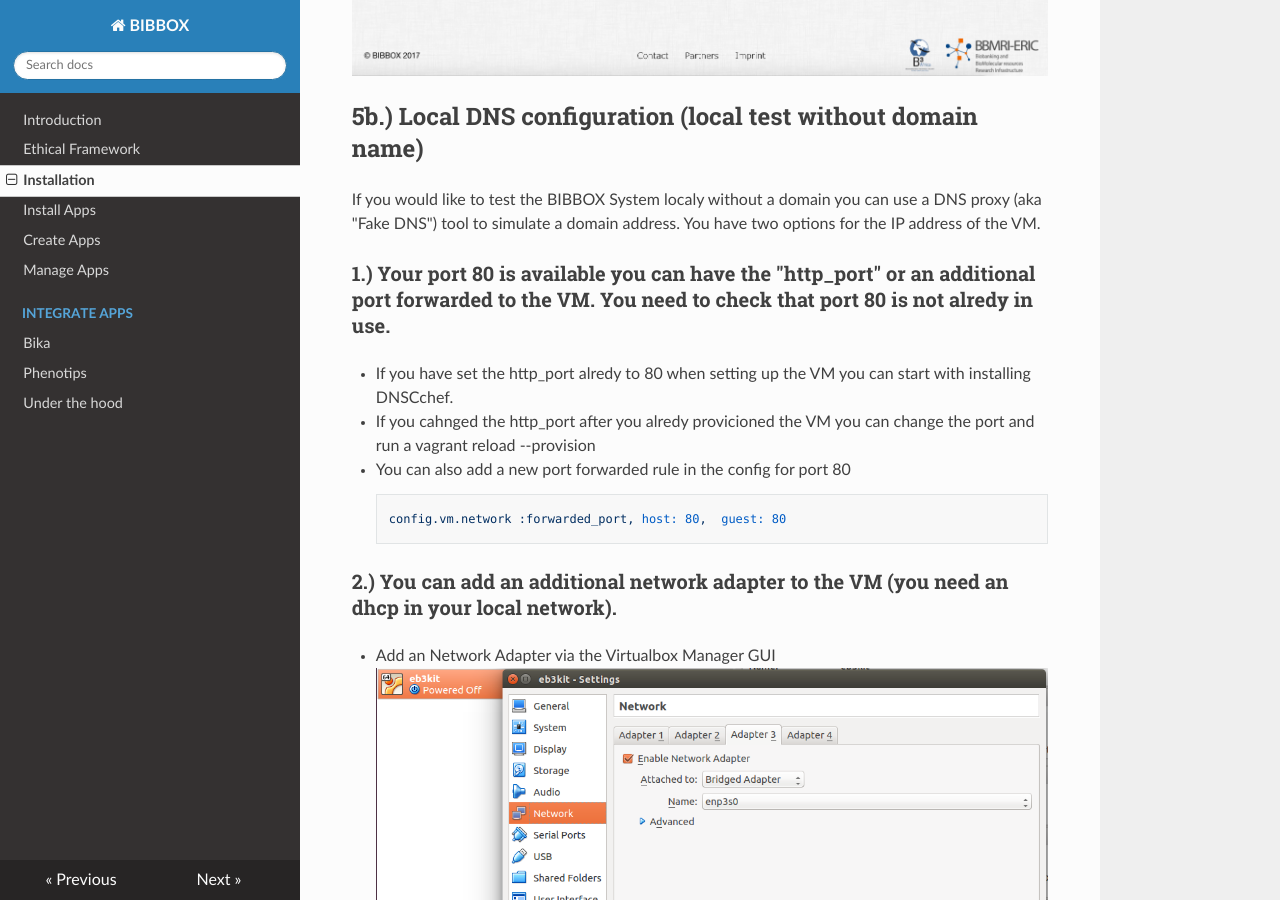
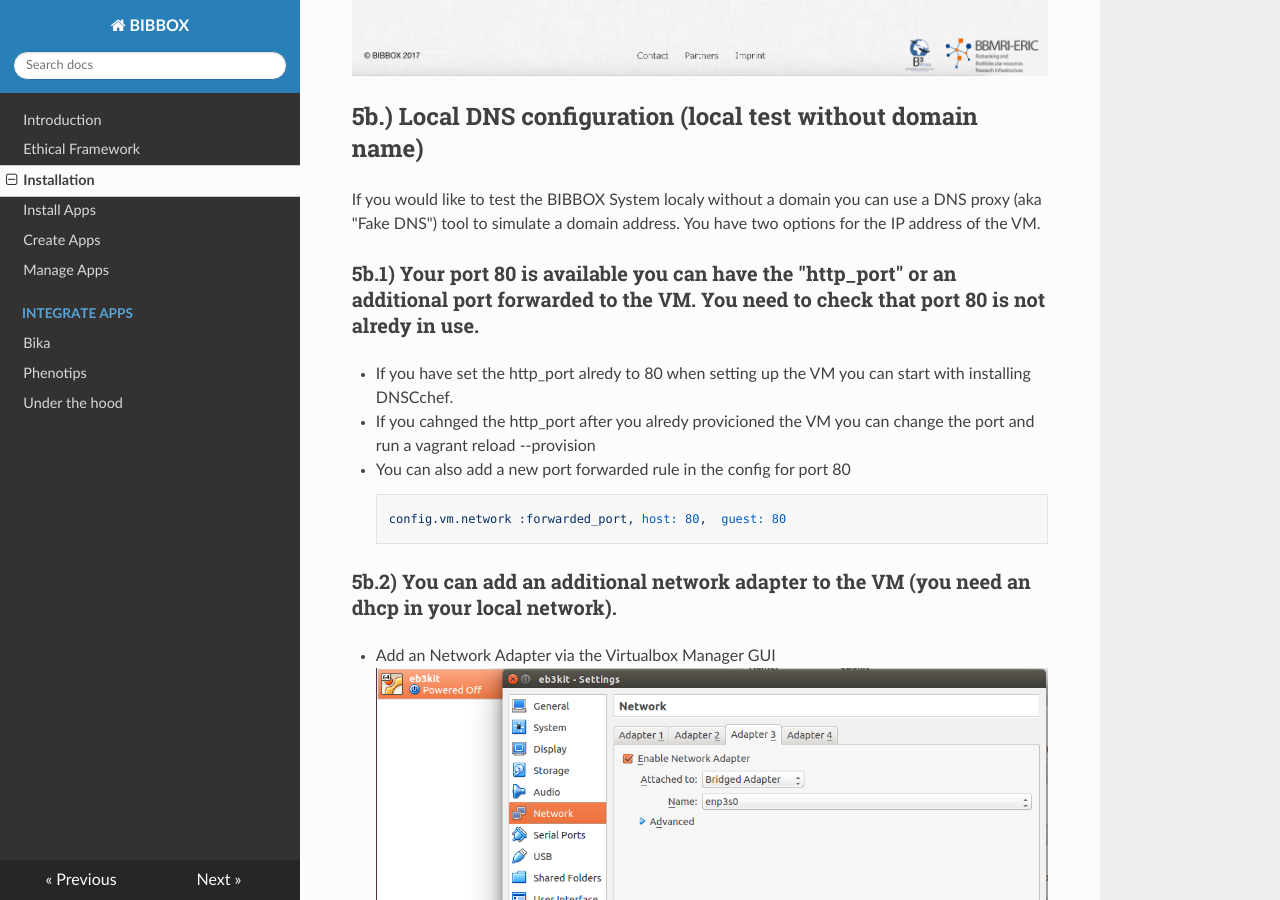
Before and after one commit to roxmer/bibbox-documentation, an MkDocs documentation site: the page built from docs/installation.md, in a window 1280 px wide and 900 px high, scrolled down 9695 px. Built offline with MkDocs 1.6.1, drawn with Linux system fonts in a browser that asks for light colours; nearby versions of some CDN libraries; old or Windows-style settings are respelled for this version of MkDocs; some of the changed text lies outside the part shown.

Commit message:
Update structure for better reading

```diff
--- a/docs/installation.md
+++ b/docs/installation.md
@@ -317,7 +317,7 @@ If your hosting provider offers you an administration panel for managing domains
 
 If you would like to test the BIBBOX System localy without a domain you can use a DNS proxy (aka "Fake DNS") tool to simulate a domain address. You have two options for the IP address of the VM.
 
-### 1.) Your port 80 is available you can have the "http_port" or an additional port forwarded to the VM. You need to check that port 80 is not alredy in use.
+### 5b.1) Your port 80 is available you can have the "http_port" or an additional port forwarded to the VM. You need to check that port 80 is not alredy in use.
 
 * If you have set the http_port alredy to 80 when setting up the VM you can start with installing DNSCchef.
 
@@ -327,7 +327,7 @@ If you would like to test the BIBBOX System localy without a domain you can use
 
         config.vm.network :forwarded_port, host: 80,  guest: 80
 
-### 2.) You can add an additional network adapter to the VM (you need an dhcp in your local network).
+### 5b.2) You can add an additional network adapter to the VM (you need an dhcp in your local network).
 
 * Add an Network Adapter via the Virtualbox Manager GUI
 ![alt text](images/installation/add-network-adapter-gui.png "Network Adapter in Virtualbox Manager GUI")
@@ -424,13 +424,13 @@ Start the VM again and login via SSH (vagrant ssh):
 
 * Add new Network Interface with vagrant (todo)
 
-### Install DNSCchef
+### 5b.3) Install DNSCchef
 * Download the DNSCchef tool <https://thesprawl.org/media/projects/dnschef-0.3.zip> (Depending on your browser you have to confirm the certificate or add the certificate to an exception list)
 * Unzip the folder
-* Create a file called **bibbox.ini**, replace the **bibbox.local.domain** with the **bibboxbaseurl** you selected and the ip address **192.168.10.10** with the IP your VM is accessible.
+* Create a file called **bibbox.ini**, replace the **bibbox.local.domain** with the **bibboxbaseurl** you selected and the ip address **10.128.10.47** with the IP your VM is accessible. (see for local system section above)
 
         [A] # Queries for IPv4 address records
-        *.bibbox.local.domain=192.168.10.10
+        *.bibbox.local.domain=10.128.10.47
 
 * Run: **sudo ./dnschef.py --file bibbox.ini -q** in the folder
     * If you get an error like:
```
